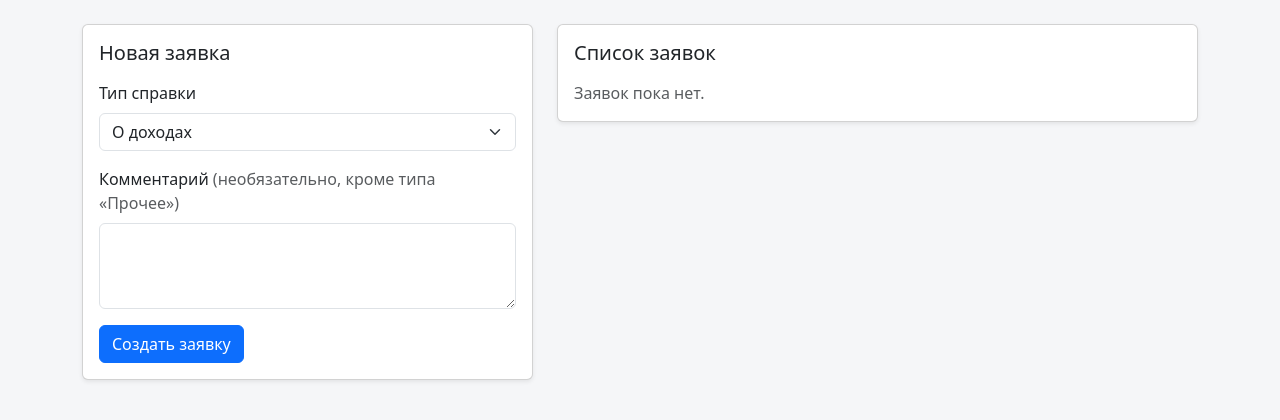
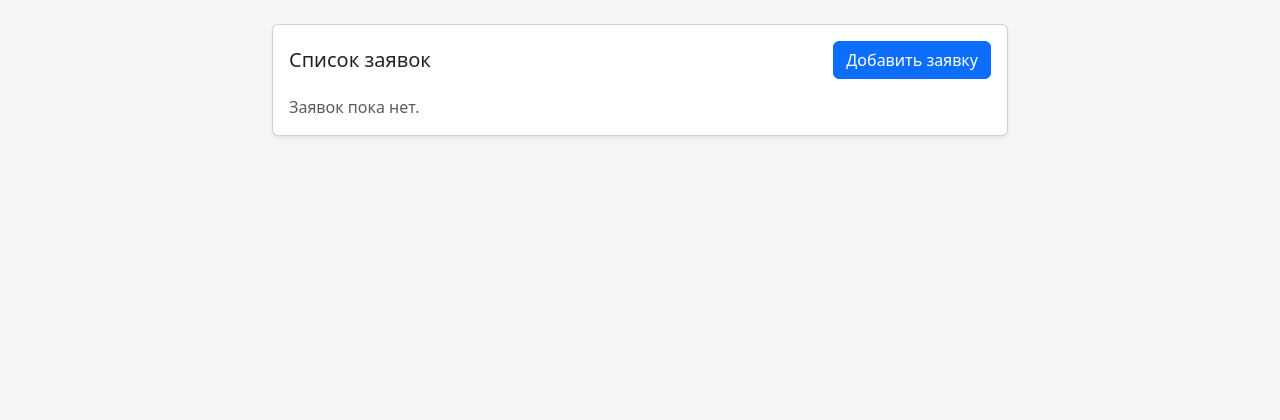
Before and after one commit to avbolsh/portal, a Django app: page /my-certificates/ in a window 1280 px wide. Shown: the part 56-476 px from the top of the page. Run offline with Django 5.2, Linux system fonts and the light colour scheme; the visitor is signed in with stand-in values (Sample User, id 1); data that the repository does not hold is empty.

Commit message:
поправил вывод сообщений на страницах

```diff
--- a/cabinet/templates/cabinet/my_certificates.html
+++ b/cabinet/templates/cabinet/my_certificates.html
@@ -3,38 +3,16 @@
 {% block title %}Мои заявки на справки{% endblock %}
 
 {% block content %}
-<div class="row g-4">
-  <div class="col-12 col-lg-5">
+<div class="row justify-content-center">
+  <div class="col-12 col-lg-8">
     <div class="card shadow-sm">
       <div class="card-body">
-        <h2 class="h5 card-title mb-3">Новая заявка</h2>
-        <form method="post" action="{% url 'cabinet-my-certificates' %}">
-          {% csrf_token %}
-          <div class="mb-3">
-            <label for="id_certificate_type" class="form-label">Тип справки</label>
-            <select name="certificate_type" id="id_certificate_type" class="form-select" required>
-              <option value="income">О доходах</option>
-              <option value="employment">С места работы</option>
-              <option value="vacation">Об использованных отпусках</option>
-              <option value="other">Прочее</option>
-            </select>
-          </div>
-          <div class="mb-3">
-            <label for="id_description" class="form-label">
-              Комментарий <span class="text-muted fw-normal">(необязательно, кроме типа «Прочее»)</span>
-            </label>
-            <textarea name="description" id="id_description" rows="3" class="form-control"></textarea>
-          </div>
-          <button type="submit" class="btn btn-primary">Создать заявку</button>
-        </form>
-      </div>
-    </div>
-  </div>
-
-  <div class="col-12 col-lg-7">
-    <div class="card shadow-sm">
-      <div class="card-body">
-        <h2 class="h5 card-title mb-3">Список заявок</h2>
+        <div class="d-flex justify-content-between align-items-center mb-3">
+          <h2 class="h5 card-title mb-0">Список заявок</h2>
+          <button type="button" class="btn btn-primary" data-bs-toggle="modal" data-bs-target="#newRequestModal">
+            Добавить заявку
+          </button>
+        </div>
         {% if requests %}
         <div class="table-responsive">
           <table class="table table-hover align-middle mb-0">
--- a/cabinet/templates/cabinet/totp.html
+++ b/cabinet/templates/cabinet/totp.html
@@ -8,9 +8,6 @@
     <div class="card shadow-sm">
       <div class="card-body">
         <h1 class="h4 card-title mb-4 text-center">Введите код TOTP</h1>
-        {% if error %}
-          <div class="alert alert-danger py-2">{{ error }}</div>
-        {% endif %}
         <form method="post">
           {% csrf_token %}
           <div class="mb-3">
--- a/cabinet/views.py
+++ b/cabinet/views.py
@@ -20,6 +20,8 @@ def login_view(request):
                 return redirect("cabinet-totp")
             login(request, user)
             return redirect("cabinet-dashboard")
+        else:
+            messages.error(request, "Неверные логин или пароль")
     return render(request, "cabinet/login.html")
 
 @require_POST
@@ -33,9 +35,6 @@ def dashboard_view(request):
     return render(request, "cabinet/dashboard.html")
 
 def totp_view(request):
-
-    error = None
-
     if request.method == "POST":
         code = request.POST.get("code")
         user_id = request.session.get("auth_user_id")
@@ -45,7 +44,7 @@ def totp_view(request):
         user = User.objects.get(id=user_id)
 
         if not code:
-            error = "Введите код из приложения"
+            messages.error(request, "Введите код из приложения")
         else:
             totp = pyotp.TOTP(user.totp_secret)
             if totp.verify(code):
@@ -53,8 +52,8 @@ def totp_view(request):
                 del request.session["auth_user_id"]
                 return redirect("cabinet-dashboard")
             else:
-                error = "Неверный код"
-    return render(request, "cabinet/totp.html", {"error": error})
+                messages.error(request, "Неверный код")
+    return render(request, "cabinet/totp.html")
 
 @login_required
 def my_certificates_view(request):
```
Also changed, not shown: other parts of cabinet/templates/cabinet/my_certificates.html (+35 -0 lines), README.md.
